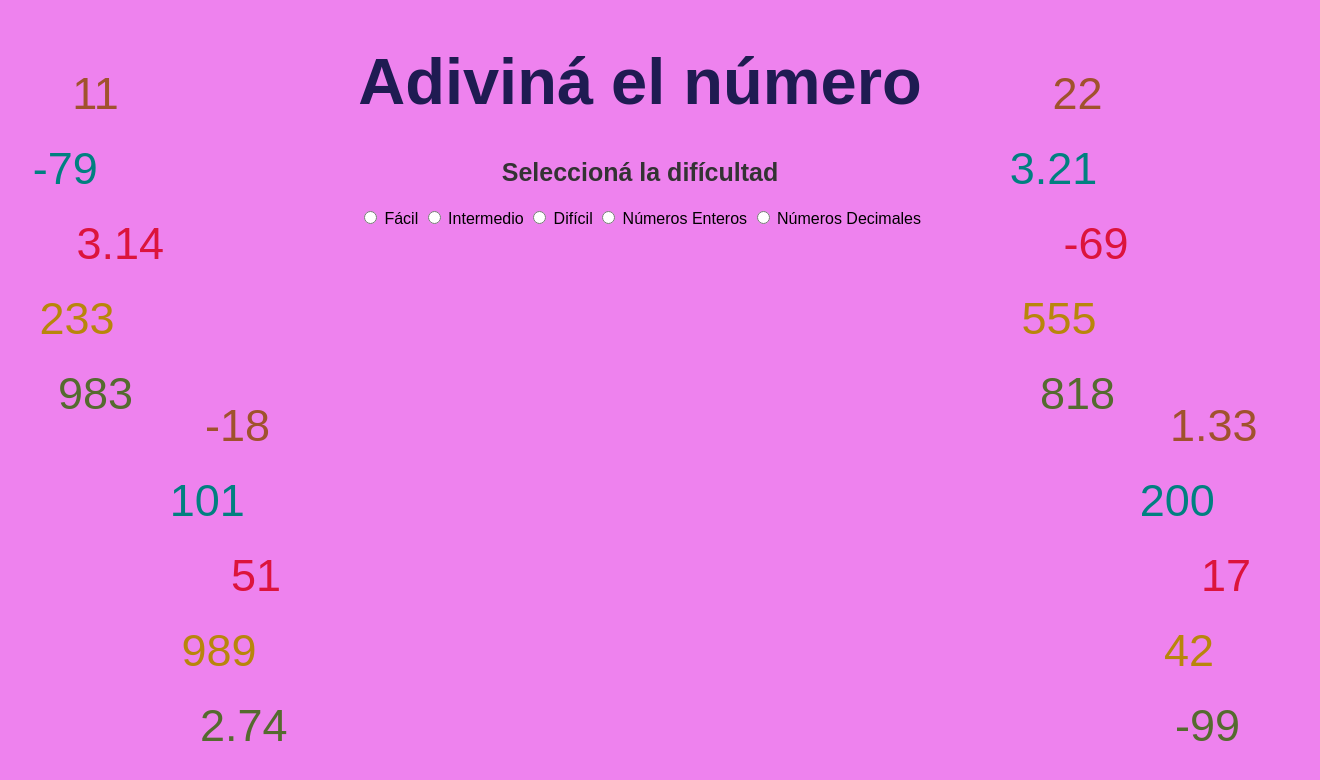
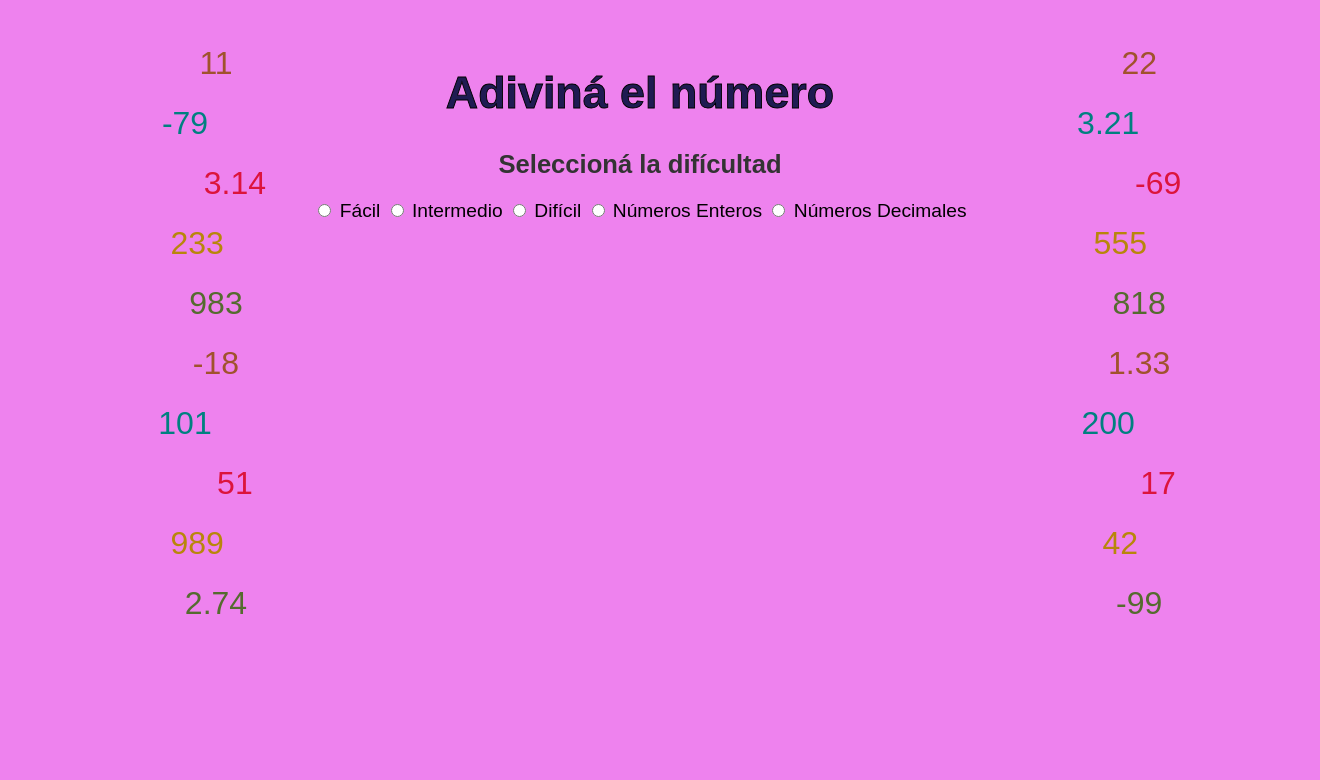
Before and after one commit to leonelranieri/adivinaElNumero, a plain HTML site: page index.html in a window 1280 px wide. Shown: the whole page, 1320 px wide, since content can reach past the window. Drawn offline with Linux system fonts and the light colour scheme.

Commit message:
aplicando responsive, pequeño avance

```diff
--- a/index.html
+++ b/index.html
@@ -10,11 +10,6 @@
 </head>
 
 <body>
-    <div class="navbar">
-        <div class="responsive">
-            <i class="fa fa-bars"></i>
-        </div>
-    </div>
 
     <h1 id="titulo">Adiviná el número</h1>
 
@@ -45,10 +40,10 @@
         <p>Introduce un número entre 1 y 100:</p>
         <input type="number" id="numeroEntrada1">
         <button onclick="chequearResultadoFacil()">Comprobar</button>
-        <p id="mensaje1"></p>
+        <p id="mensaje1">¡Vamos a jugar!</p>
         <h4>Cantidad de intentos: <p id="intento1">0</p>
         </h4>
-        <button onclick="reset1()" id="reset1">Resetear</button>
+        <button class="reset" onclick="reset1()" id="reset1">Nuevo Juego</button>
         <div class="sub1">
             <button class="registro" id="registro1" onclick="registrarNombre1()">
                 Registrar puntaje</button>
@@ -60,10 +55,10 @@
         <p>Introduce un número entre 1 y 500:</p>
         <input type="number" id="numeroEntrada2">
         <button onclick="chequearResultadoInter()">Comprobar</button>
-        <p id="mensaje2"></p>
+        <p id="mensaje2">¡Vamos a jugar!</p>
         <h4>Cantidad de intentos: <p id="intento2">0</p>
         </h4>
-        <button onclick="reset2()" id="reset2">Resetear</button>
+        <button class="reset" onclick="reset2()" id="reset2">nuevo Juego</button>
         <div class="sub1">
             <button class="registro" id="registro2" onclick="registrarNombre2()"">
                     Registrar puntaje</button>
@@ -75,10 +70,10 @@
         <p>Introduce un número entre 1 y 1000:</p>
         <input type="number" id="numeroEntrada3">
         <button onclick="chequearResultadoDif()">Comprobar</button>
-        <p id="mensaje3"></p>
+        <p id="mensaje3">¡Vamos a jugar!</p>
         <h4>Cantidad de intentos: <p id="intento3">0</p>
         </h4>
-        <button onclick="reset3()" id="reset3">Resetear</button>
+        <button class="reset" onclick="reset3()" id="reset3">Nuevo Juego</button>
         <div class="sub1">
             <button class="registro" id="registro3" onclick="registrarNombre3()">
                 Registrar puntaje</button>
@@ -90,10 +85,10 @@
         <p>Introduce un número entre -100 y -1 y entre 1 y 100:</p>
         <input type="number" id="numeroEntrada4">
         <button onclick="chequearResultadoEnteros()">Comprobar</button>
-        <p id="mensaje4"></p>
+        <p id="mensaje4">¡Vamos a jugar!</p>
         <h4>Cantidad de intentos: <p id="intento4">0</p>
         </h4>
-        <button onclick="reset4()" id="reset4">Resetear</button>
+        <button class="reset" onclick="reset4()" id="reset4">Nuevo Juego</button>
         <div class="sub1">
             <button class="registro" id="registro4" onclick="registrarNombre4()">
                 Registrar puntaje</button>
@@ -105,10 +100,10 @@
         <p>Introduce un número entre 1 y 100:</p>
         <input type="number" id="numeroEntrada5">
         <button onclick="chequearResultadoDecimales()">Comprobar</button>
-        <p id="mensaje5"></p>
+        <p id="mensaje5">¡Vamos a jugar!</p>
         <h4>Cantidad de intentos: <p id="intento5">0</p>
         </h4>
-        <button onclick="reset5()" id="reset5">Resetear</button>
+        <button class="reset" onclick="reset5()" id="reset5">Nuevo Juego</button>
         <div class="sub1">
             <button class="registro" id="registro5" onclick="registrarNombre5()">
                 Registrar puntaje</button>
@@ -116,36 +111,40 @@
         </div>
     </section>
 
-    <section class="animacion">
+    <section class="animacionIzq">
+        <div class="animacion">
             <div class="caja linear">11</div>
             <div class="caja ease">-79</div>
             <div class="caja ease-in">3.14</div>
             <div class="caja ease-out">233</div>
             <div class="caja ease-in-out">983</div>
-    </section>
+        </div>
 
-    <section class="animacion1">
+        <div class="animacion1">
             <div class="caja linear">-18</div>
             <div class="caja ease">101</div>
             <div class="caja ease-in">51</div>
             <div class="caja ease-out">989</div>
             <div class="caja ease-in-out">2.74</div>
+        </div>
     </section>
 
-    <section class="animacion2">
+    <section class="animacionDer">
+        <div class="animacion2">
             <div class="caja linear">22</div>
             <div class="caja ease">3.21</div>
             <div class="caja ease-in">-69</div>
             <div class="caja ease-out">555</div>
             <div class="caja ease-in-out">818</div>
-    </section>
+        </div>
 
-    <section class="animacion3">
+        <div class="animacion3">
             <div class="caja linear">1.33</div>
             <div class="caja ease">200</div>
             <div class="caja ease-in">17</div>
             <div class="caja ease-out">42</div>
             <div class="caja ease-in-out">-99</div>
+        </div>
     </section>
 
     <script src="script.js"></script>
--- a/script.js
+++ b/script.js
@@ -259,7 +259,7 @@ function reset(intentos, numeroEntrada, mensaje, intento, registro) {
     intentos = 0;
     numeroEntrada.disabled = false;
     numeroEntrada.value = "";
-    mensaje.textContent = "";
+    mensaje.textContent = "¡Vamos a jugar!";
     intento.textContent = "";
     registro.style.display = 'none';
     return intentos;
--- a/style.css
+++ b/style.css
@@ -1,46 +1,59 @@
 body {
   text-align: center;
+  font-family: Arial, Helvetica, sans-serif;
   background-color: violet;
-  font-family: Arial, Helvetica, sans-serif;
+  font-size: 1.2em;
+  justify-content: center;
+  padding: 0.8em;
 }
 
 h1 {
   color: #333;
-  font-size: 65px;
-  transition: color 0.5s ease;
+  font-size: 5vw;
+  transition: color 0.3s ease;
+  -webkit-text-stroke: 0.02em black;
 }
-
 
 h2 {
   color: #333;
-  font-size: 25px;
+  font-size: 3vw;
+}
 
+h4 {
+  position: relative;
+  right: 20px;
+}
+
+.dificultad {
+  padding: 2vw;
+  margin-top: -3.5vw;
+  margin-bottom: 2.5vw;
+  font-size: 1.5vw;
 }
 
 input {
-  padding: 5px;
+  padding: 0.6vw;
+  font-size: 1.5vw;
 }
 
 button {
-  padding: 8px 12px;
+  padding: 0.8vw 1.2vw;
   background-color: #4CAF50;
   color: white;
   border: none;
-  font-size: 16px;
+  font-size: 1.5vw;
   cursor: pointer;
 }
 
 #mensaje {
   color: #333;
   font-family: Arial, sans-serif;
-  font-size: 18px;
-  margin-top: 20px;
+  font-size: 1.8vw;
+  margin-top: 2vw;
 }
 
-.dificultad {
-  padding: 10px;
-  margin-top: -35px;
-  margin-bottom: 25px;
+p {
+  font-size: 1.5vw;
 }
 
 .seccion1,
@@ -50,109 +63,181 @@ button {
 .seccion5,
 .registro {
   display: none;
+  justify-content: center;
 }
 
 .sub1 {
-  margin-top: 25px;
+  margin-top: 1.5vw;
   display: flex;
   flex-direction: column;
   align-items: center;
 }
 
-h3 {
-  position: relative;
-  right: 20px;
+.reset,
+.registro {
+  justify-self: center;
 }
 
 .lista {
-  margin-top: -10px;
+  margin-top: -1.2vw;
   position: relative;
-  right: 30px;
+  right: 1.5vw;
 }
 
- /* Define la animación llamada 'moverDesdeArriba' */
- @keyframes moverDesdeArriba {
-  from {
-    transform: translateY(-100%);
-  }
-  to {
-    transform: translateY(0);
-  }
+.animacionIzq {
+  position: absolute;
+  top: 5vh;
+  width: 20vw;
+  margin-right: 1vw;
+  height: 35vh;
 }
 
-.animacion {
+.animacionDer {
   position: absolute;
-  top: 68px;
-  width: 200px;
-  margin-right: 10px;
-  height: 350px;
+  left: 75vw;
+  top: 5vh;
+  width: 20vw;
+  margin-right: 1vw;
+  height: 35vh;
 }
 
-.animacion1 {
-  position: absolute;
-  left: 150px;
-  bottom: 50px;
-  width: 200px;
-  margin-right: 10px;
-  height: 350px;
+/* Estilos para pantallas grandes */
+@media only screen and (min-width: 768px) {
+  body {
+    padding: 1.5em;
+    /* Aumenta el padding del body para pantallas grandes */
   }
 
-.animacion2 {
-  position: absolute;
-  left: 990px;
-  top: 68px;
-  width: 200px;
-  margin-right: 10px;
-  height: 350px;
+  h1 {
+    font-size: 3.5vw;
+    /* Ajusta el tamaño del h1 para pantallas grandes */
   }
 
+  h2 {
+    font-size: 2vw;
+    /* Ajusta el tamaño del h2 para pantallas grandes */
+  }
+
+  input {
+    padding: 0.8vw;
+    /* Ajusta el padding del input para pantallas grandes */
+    font-size: 1.2vw;
+    /* Ajusta el tamaño del font del input para pantallas grandes */
+  }
+
+  /*.animacionIzq,
+    .animacionDer {
+        position: absolute;
+        top: 5vh;
+        margin-right: 1vw;
+    }
+
+    .animacion,
+    .animacion1,
+    .animacion2,
     .animacion3 {
+        display: flex;
+        align-items: center;
+        flex-direction: column;
+    }
+
+    .caja {
+        width: 100px;
+        height: 50px;
+        margin: 5px;
+        text-align: center;
+    }*/
+
+  /* Estilos comunes para animaciones y cajas */
+  .animacionIzq,
+  .animacionDer {
     position: absolute;
-  left: 1120px;
-  bottom: 50px;
-  width: 200px;
-  margin-right: 10px;
-  height: 350px;
+    top: 5vh;
+    margin-right: 1vw;
   }
+
+  .animacion,
+  .animacion1,
+  .animacion2,
+  .animacion3 {
+    display: flex;
+    align-items: center;
+    flex-direction: column;
+  }
+
+  .caja {
+    width: 100px;
+    height: 50px;
+    margin: 5px;
+    text-align: center;
+    font-size: 2.5vw;
+  }
+
 
   @keyframes moverDesdeDerecha {
     from {
-    transform: translateX(100px);
+      transform: translateX(8vw);
     }
+
     to {
       transform: translateX(0);
     }
   }
 
-/* Aplica la animación al div con la clase 'caja' */
-.caja {
-  width: 75px;
-  height: 75px;
-  position: relative;
-  font-size: 45px;
-}
-
   .linear {
     color: sienna;
     animation: moverDesdeDerecha 2s linear infinite alternate;
+    font-size: 2.5vw;
   }
 
   .ease {
     color: teal;
     animation: moverDesdeDerecha 2s ease infinite alternate;
+    font-size: 2.5vw;
   }
 
   .ease-in {
     color: crimson;
     animation: moverDesdeDerecha 2s ease-in infinite alternate;
+    font-size: 2.5vw;
   }
 
   .ease-out {
     color: darkgoldenrod;
     animation: moverDesdeDerecha 2s ease-out infinite alternate;
+    font-size: 2.5vw;
   }
 
   .ease-in-out {
     color: darkolivegreen;
     animation: moverDesdeDerecha 2s ease-in-out infinite alternate;
+    font-size: 2.5vw;
   }
+
+  /* Estilos para pantallas medianas */
+  @media only screen and (max-width: 680px) {
+    body {
+      padding: 1em;
+    }
+
+    h1 {
+      font-size: 4vw;
+    }
+
+    h2 {
+      font-size: 2.5vw;
+    }
+
+    input {
+      padding: 0.7vw;
+      font-size: 1.3vw;
+    }
+
+    .animacionIzq,
+    .animacionDer {
+      top: 5vh;
+      width: 15vw;
+      margin-right: 1vw;
+      height: 25vh;
+    }
+  }
```
Lines whose indentation alone changed are shown as unchanged.
